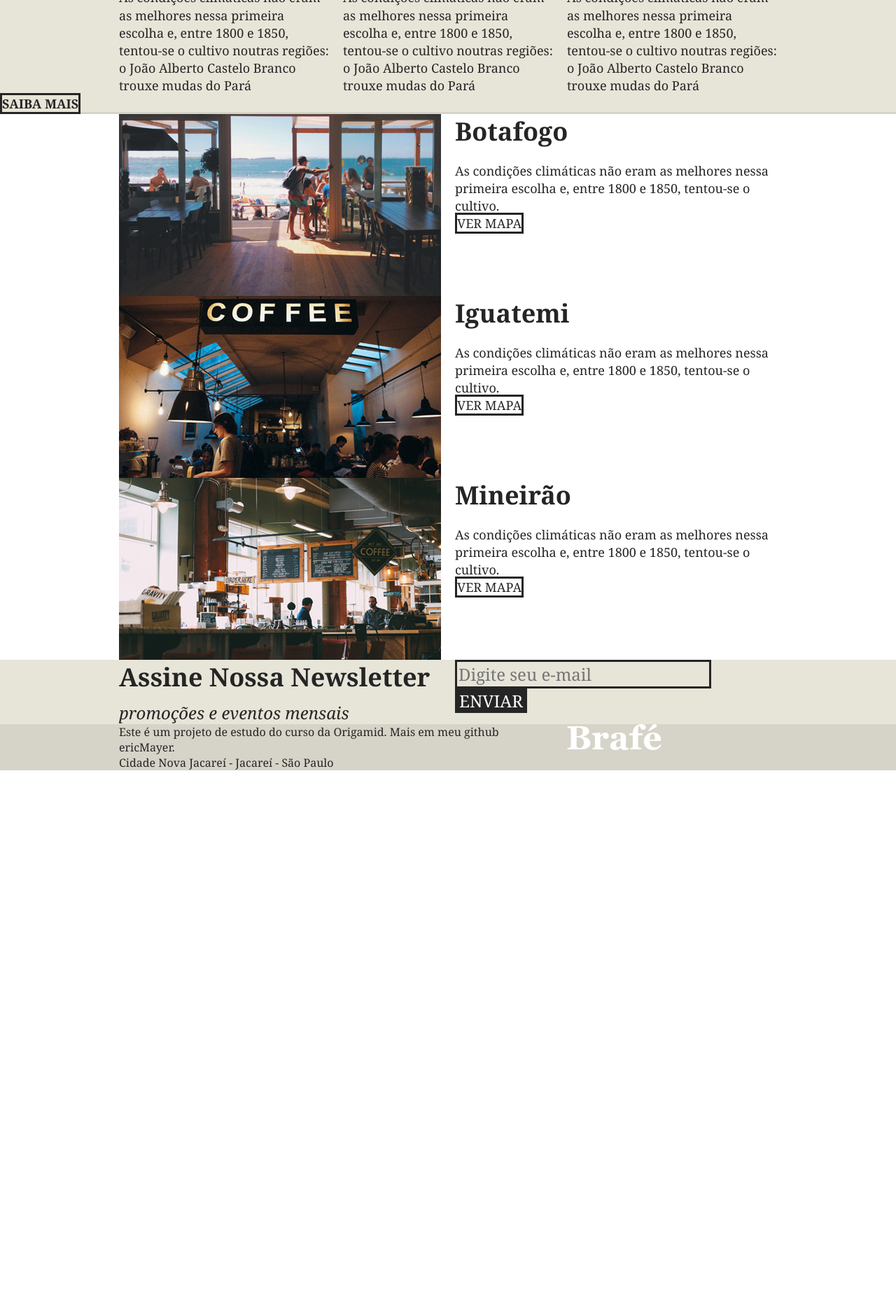
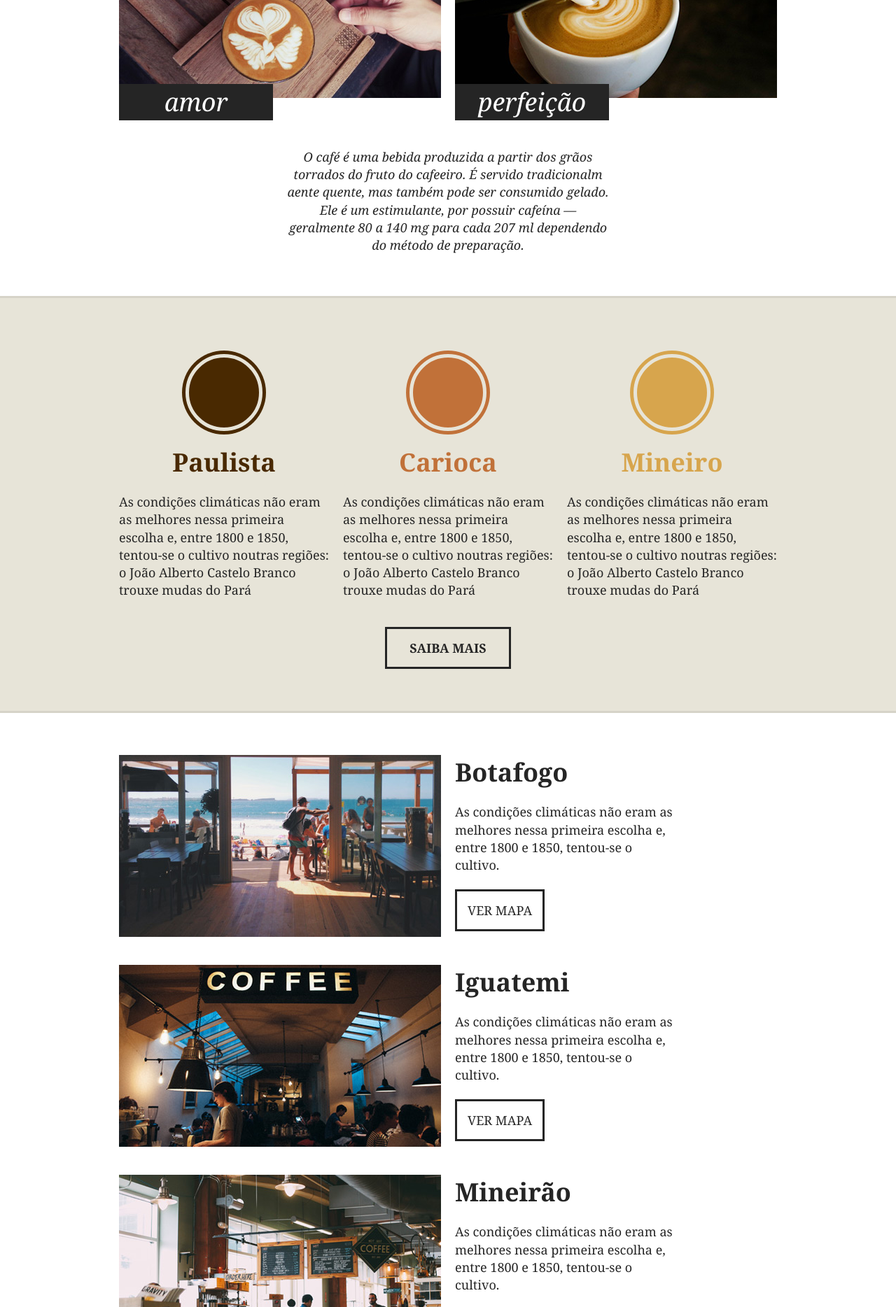
Before and after one commit to ericMayer/brafe-1-grid, a plain HTML site: page index.html in a window 1280 px wide. Shown: the part 767-2635 px from the top of the page at 70% size. Before the commit the page ends 1868 px from the top, so only its background shows below. Drawn offline with Linux system fonts and the light colour scheme.

Commit message:
Finalizado site com grid

```diff
--- a/css/style.css
+++ b/css/style.css
@@ -23,7 +23,7 @@ body {
 
 img {
     max-width: 100%;
-    display: block;
+    display: block; /* não irá pegar a margem que a imagem pega automática no navegador */
 }
 
 /* Finalizando o Reset */
@@ -32,12 +32,34 @@ img {
 
 .menu {
     background: #252525;
+    padding: 20px 0;
 }
 
 .menu-nav a {
     text-decoration: none; /* tirando a decoração em azul de links */
     color: #fff;
     font-size: 1.125em; /* 18 px, apenas pegar 18 é dividir pela padrão de tamanho da fonte dos navegadores que é 16 */
+    display: block; /* tag a por padrão é inline, se não adicionar o display block não é possível pegar padding ou margem */
+    padding: 8px;
+}
+
+.menu-nav ul {
+    float: right;
+}
+
+.menu-nav ul li {
+    display: inline-block;
+
+}
+
+@media only screen and (max-width: 739px) {
+    .menu-nav ul {
+        float: none;
+    }
+
+    .menu-nav a {
+        padding-left: 0px;
+    }
 }
 
 /* Fim Menu */
@@ -48,6 +70,8 @@ img {
     background: url('../img/bg-intro.jpg') no-repeat center center; /* centralizando para cima e para baixo e para a direita e para esquerda*/
     background-size: cover; /* sempre irá pegar 100% do tamanho da tela */
     color: #fff;
+    padding: 150px 0;
+    text-align: center;
 }
 
 .introducao h1 {
@@ -61,6 +85,7 @@ img {
     width: 20px;
     height: 4px;
     background-color: #fff;
+    margin: 10px auto;
 }
 
 .introducao p {
@@ -68,14 +93,25 @@ img {
     font-style: italic;
 }
 
+@media only screen and (max-width: 739px) {
+    .introducao {
+        padding: 60px 0;
+    }
+}
+
 /* Fim Introdução */
 
 
 /* Sobre */
 
+.sobre {
+    margin: 60px auto;
+}
 
 .sobre h2 {
     font-size: 2.25em;
+    text-align: center;
+    margin-bottom: 40px;
 }
 
 .sobre-cafe h3 {
@@ -87,12 +123,18 @@ img {
     font-weight: normal;
     font-style: italic;
     position: relative; /* definindo posição do elemento relativa a ele mesmo, para que conseguir usar o top, quando a posição é relativa o conteúdo do elemento pode estar em outro lugar, porém ainda ocupa o espaço original */
+    width: 220px;
+    top: -20px;
+    padding: 8px;
 }
 
 .sobre > p { /* falando sobre com o p que está dentro da classe sobre */
     font-size: 1.125em;
     line-height: 1.4em; /* geralmente por padrão o espaçamento da quebra de linha do texto é em torno de 1.3em 1.4em 1.5.em. 1.6em */
     font-style: italic;
+    text-align: center;
+    max-width: 460px;
+    margin: 20px auto 0 auto;
 }
 
 /* Fim Sobre */
@@ -100,14 +142,20 @@ img {
 /* Produtos */
 
 .cafe {
-
+    padding: 60px 0;
     background-color: #E7E4D8;
     border-top: 3px solid #D6D3C8;
     border-bottom: 3px solid #D6D3C8;
 }
 
+.cafe-tipos {
+    margin-bottom: 40px;
+}
+
 .cafe-tipos h2 {
     font-size: 2.25em;
+    margin-bottom: 20px;
+    text-align: center;
 }
 
 .cafe-tipos h2::before {
@@ -119,6 +167,7 @@ img {
     border-radius: 50%; /* se a borda-radius for 50% do tamanho total da largura e altura é criado uma figura redonda */
     border: 5px solid #E7E4D8;
     box-shadow: 0 0 0 5px currentColor; /* definindo que terá uma sombra com o tamanho de 10px e informando que irá pegar a color que está definida por padrão */
+    margin: 20px auto;
 }
 
 h2.cafe-paulista { /* adicionado junto com o before apenas os círculos irão pegar a cor, agora sem o before o texto também irá pegar essa cor */
@@ -136,7 +185,6 @@ h2.cafe-mineiro {
 .cafe-tipos p {
     font-size: 1.125em;
     line-height: 1.4em;
-
 }
 
 .cafe-botao {
@@ -147,12 +195,23 @@ h2.cafe-mineiro {
     text-transform: uppercase;
     font-size: 1.125em;
     color: #252525;
+    width: 180px;
+    display: block; /* mudando do padrão inline da tag para block */
+    padding: 15px;
+    margin: 0 auto; /* não é possível alinhar um elemento inline com margin auto */
 }
 
 /* Fim Produtos */
 
 /* Locais */
 
+.lojas {
+    margin: 60px 0;
+}
+
+.lojas-locais {
+    margin-bottom: 40px;
+}
 
 .lojas-locais h2 {
     font-size: 2.25em;
@@ -162,6 +221,8 @@ h2.cafe-mineiro {
 .lojas-locais p {
     font-size: 1.125em;
     line-height: 1.4em;
+    max-width: 320px;
+    margin-bottom: 40px;
 }
 
 .lojas-locais a {
@@ -170,6 +231,7 @@ h2.cafe-mineiro {
     text-transform: uppercase;
     color: #252525; /* definindo a cor, porquê a tag a não pega a cor padrão */
     border: 3px solid;
+    padding: 15px;
 }
 
 /* Fim Locais */
@@ -179,6 +241,7 @@ h2.cafe-mineiro {
 
 .newsletter {
     background-color: #E7E4D8;
+    padding: 20px 0;
 }
 
 .newsletter-info h2 {
@@ -198,6 +261,9 @@ h2.cafe-mineiro {
     font-size: 1.5em;
     color: #252525;
     outline: none; /* tirando um azul que fica quando está selecionado o input */
+    width: calc(100% - 140px);
+    float: left;
+    padding: 12px;
 }
 
 .newsletter form button {
@@ -209,6 +275,15 @@ h2.cafe-mineiro {
     border: none;
     cursor: pointer; /* quando passar o cursor por cima dele irá ficar com o cursor clicável */
     outline: none; /* tirando um azul que fica quando clicado o botão */
+    width: 140px;
+    padding: 15px;
+    float: left;
+}
+
+@media only screen and (max-width: 739px) {
+    .newsletter-info p {
+        margin-bottom: 20px;
+    }
 }
 
 /* Fim Newsletter */
@@ -217,11 +292,23 @@ h2.cafe-mineiro {
 
 .rodape {
     background-color: #D6D3C8;
+    padding: 20px 0;
 }
 
-.rodape-container p {
+.rodape p {
     font-size: 1.125em;
-    line-height: 1.4em;;
+    line-height: 1.4em;
+}
+
+.rodape img {
+    float: right;
+}
+
+@media only screen and (max-width: 739px) {
+    .rodape img {
+        float: none;
+        margin-top: 20px;
+    }
 }
 
 /* Fim Rodapé */
--- a/index.html
+++ b/index.html
@@ -162,8 +162,8 @@
         <footer class="rodape">
             <div class="container">
                 <div class="grid-8">
-                    <p>Este é um projeto de estudo do curso da Origamid. Mais em meu github ericMayer. <br>
-                    Cidade Nova Jacareí - Jacareí - São Paulo</p>
+                    <p>Este é um projeto de estudo do curso da Origamid. Mais em meu github ericMayer. </p>
+                    <p>Cidade Nova Jacareí - Jacareí - São Paulo</p>
                 </div>
 
                 <div class="grid-4">
```
